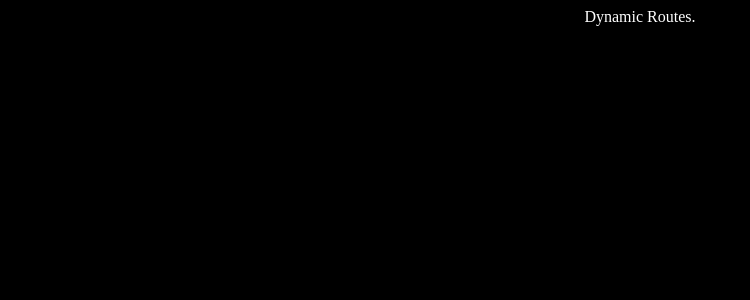
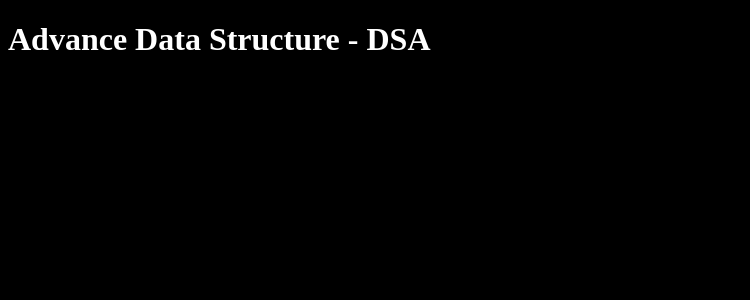
Before and after one commit to CoolShivas/009--Next_Courses_Zone, a Next.js app: page /dsa in a window 1280 px wide. Shown: the top 300 px of the page, without its empty margins (0-750 px from the left). Built offline with nearby package versions, Linux system fonts and the light colour scheme.

Commit message:
Rendering the courseDetails data on dynamic route page.

```diff
--- a/app/[slug]/page.jsx
+++ b/app/[slug]/page.jsx
@@ -1,7 +1,32 @@
+"use client";
+
 import React from "react";
+import { courseDetails } from "@/data";
 
-const page = () => {
-  return <center>Dynamic Routes.</center>;
+const page = ({ params }) => {
+  // console.log("Printing the CourseDetails list are :-", courseDetails);
+
+  const { slug } = React.use(params);
+
+  // // // Finding the courses on the slug or id basis;
+
+  const detailsOfCourse = courseDetails.find((curElem) => {
+    return curElem.title.toLocaleLowerCase().includes(slug.toLocaleLowerCase());
+  });
+
+  console.log(detailsOfCourse); // Getting the data of particular items;
+
+  return (
+    <>
+      <div className="container-fluid d-flex justify-content-center align-items-center">
+        <div className="card">
+          <div className="card-body text-center">
+            <h1 className="text-warning">{detailsOfCourse.title}</h1>
+          </div>
+        </div>
+      </div>
+    </>
+  );
 };
 
 export default page;
--- a/app/components/CourseList.jsx
+++ b/app/components/CourseList.jsx
@@ -1,12 +1,12 @@
 "use client";
 
 import React from "react";
-import { courses, courseDetails } from "@/data";
+import { courses } from "@/data";
 import Link from "next/link";
 
 const CourseList = () => {
   //   console.log("Printing the Courses list are :-", courses);
-  //   console.log("Printing the CourseDetails list are :-", courseDetails);
+
   return (
     <div>
       <h1 className="text-center text-light my-3">
```
